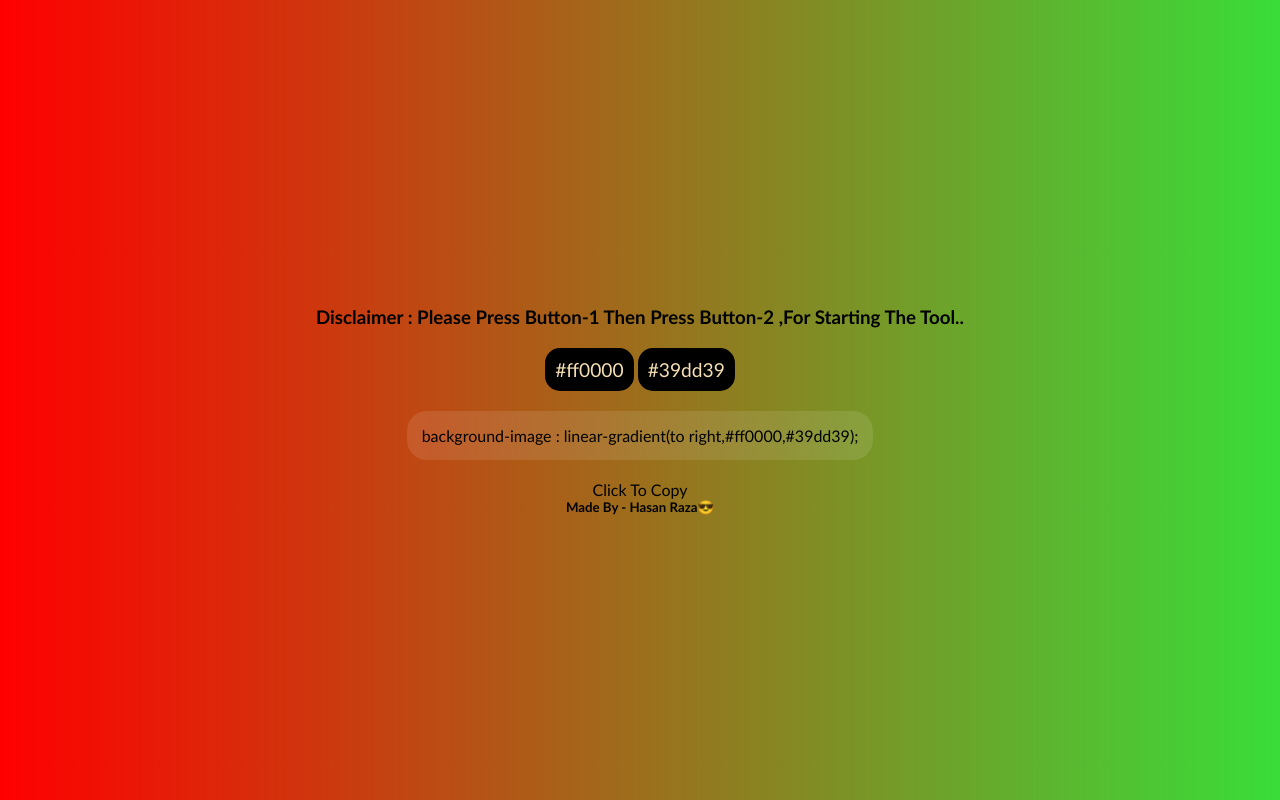
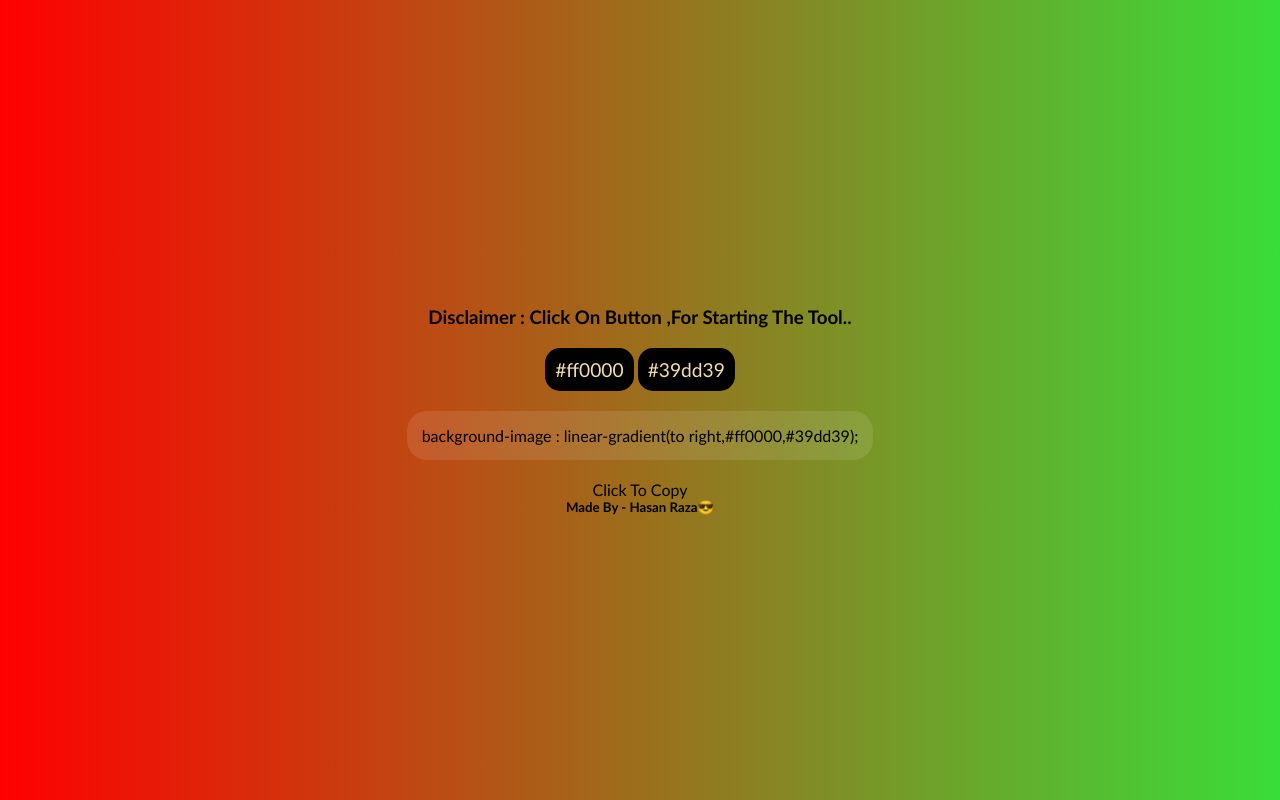
Before and after one commit to hasanraza0003/Gradient-tool, a plain HTML site: page index.html in a window 1280 px wide. Drawn offline with Linux system fonts and the light colour scheme.

Commit message:
Update index.html

```diff
--- a/index.html
+++ b/index.html
@@ -10,7 +10,7 @@
 
 <body>
     <div class="container">
-        <h3 class="disclaimer">Disclaimer : Please Press Button-1 Then Press Button-2 ,For Starting The Tool.. </h3>
+        <h3 class="disclaimer">Disclaimer : Click On Button ,For Starting The Tool.. </h3>
         <div>
             <button class="btn1">#ff0000</button>
             <button class="btn2">#39dd39</button>
```
